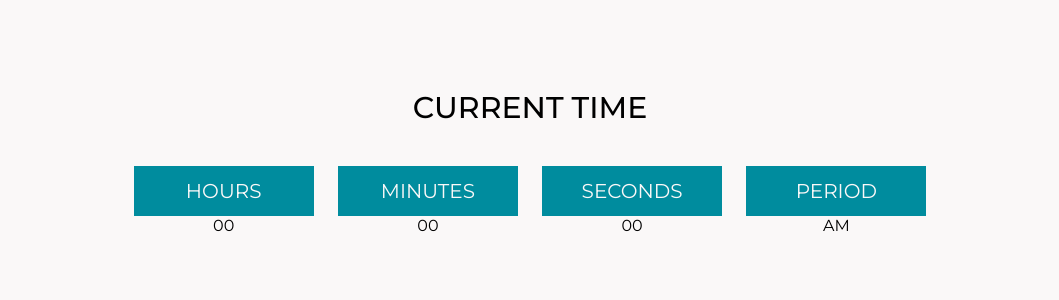
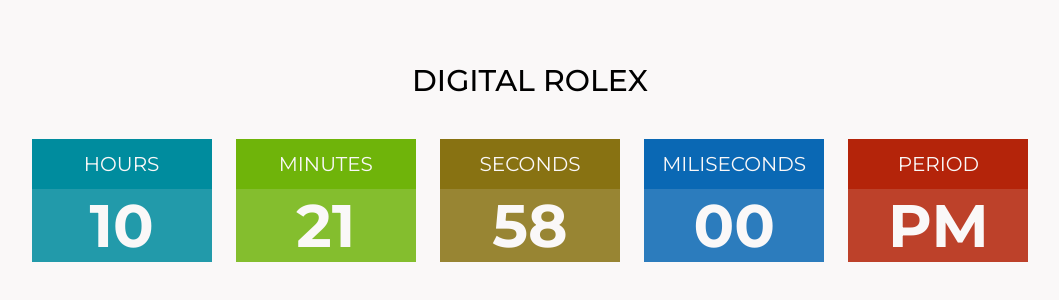
Before and after one commit to HobotM/Digital-clock, a plain HTML site: page index.html in a window 1280 px wide. Shown: the part 248-548 px from the top of the page, without its empty margins (110-1169 px from the left). Drawn offline with nearby package versions, Linux system fonts and the light colour scheme.

Commit message:
added working js and jquery

```diff
--- a/index.html
+++ b/index.html
@@ -18,7 +18,7 @@
 </head>
 <body>
     <div class="container">
-        <h2>Current time</h2>
+        <h2>Digital Rolex</h2>
         <div class="time">
             <span>Hours</span>
             <span id="hours">00</span>
@@ -35,6 +35,12 @@
         </div>
 
         <div class="time">
+            <span>Miliseconds</span>
+            <span id="milisec">0000</span>
+        </div>
+
+
+        <div class="time">
             <span>Period</span>
             <span id="period">AM</span>
         </div>
--- a/main.js
+++ b/main.js
@@ -0,0 +1,48 @@
+$(document).ready(function(){
+function showTime(){
+    //Get current time
+    var date = new Date();
+
+    // Make Variables to get hours, minutes, seconds, miliseconds
+    var hours = date.getHours();
+    var min = date.getMinutes();
+    var sec = date.getSeconds();
+    var sec = date.getSeconds();
+    var milisec = date.getMilliseconds();
+    // AM, PM Settin
+    var session = "AM"
+
+    // Condition for time behaviour
+    if(hours==0) {
+        hours = 12;
+    }
+
+    if(hours >= 12){
+        session = "PM";
+    }
+    if(hours > 12)
+    {
+        hours = hours -12;
+    }
+
+    hours = hours < 10 ? "0" + hours : hours;
+    min = min < 10 ? "0" + min : min;
+    sec = sec < 10 ? "0" + sec : sec;
+    milisec = milisec < 100 ? "0" + milisec : milisec;
+
+    //set the variables to span
+
+    $("#hours").text(hours);
+    $("#min").text(min);
+    $("#sec").text(sec);
+    $("#milisec").text(milisec);
+    $("#period").text(session);
+
+    // change time every second
+    setTimeout(showTime, 1)
+}
+showTime();
+
+
+
+});
--- a/styles.css
+++ b/styles.css
@@ -46,15 +46,48 @@ h2{
 
 }
 
-.time span:nth-of-type(2) span:nth-child(1)
+.time:nth-of-type(2) span:nth-child(1)
 {
 background-color: #6fb40a;
 }
-.time span:nth-of-type(3) span:nth-child(1)
+.time:nth-of-type(3) span:nth-child(1)
 {
-background-color: #978018;
+background-color: #887212;
 }
-.time span:nth-of-type(4) span:nth-child(1)
+.time:nth-of-type(4) span:nth-child(1)
+{
+background-color: #0a68b4;
+}
+
+.time:nth-of-type(5) span:nth-child(1)
 {
 background-color: #b4240a;
 }
+
+
+.time span:nth-child(2)
+{
+    width: 180px;
+    color: #faf8f8;
+    background-color: #008c9edc;
+    font-size: 60px;
+    font-weight: 700;
+    text-transform: uppercase;
+}
+
+.time:nth-of-type(2) span:nth-child(2)
+{
+background-color: #70b40ad8;
+}
+.time:nth-of-type(3) span:nth-child(2)
+{
+background-color: #887212da;
+}
+.time:nth-of-type(4) span:nth-child(2)
+{
+background-color: #0a68b4da;
+}
+.time:nth-of-type(5) span:nth-child(2)
+{
+background-color: #b4240adc;
+}
```
